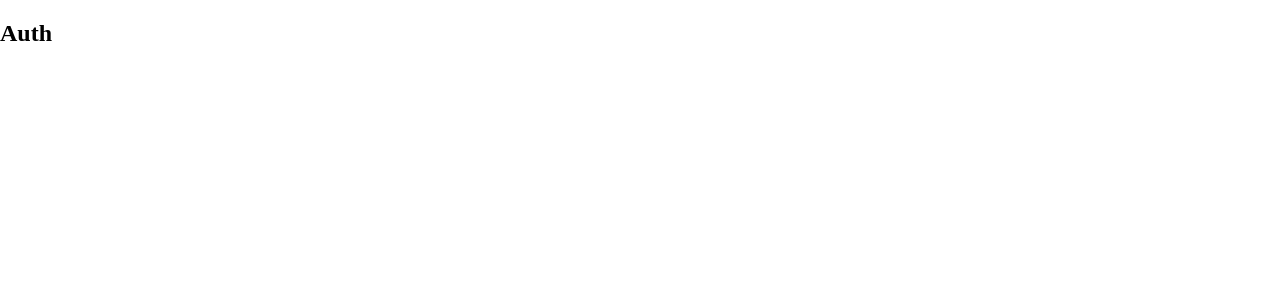
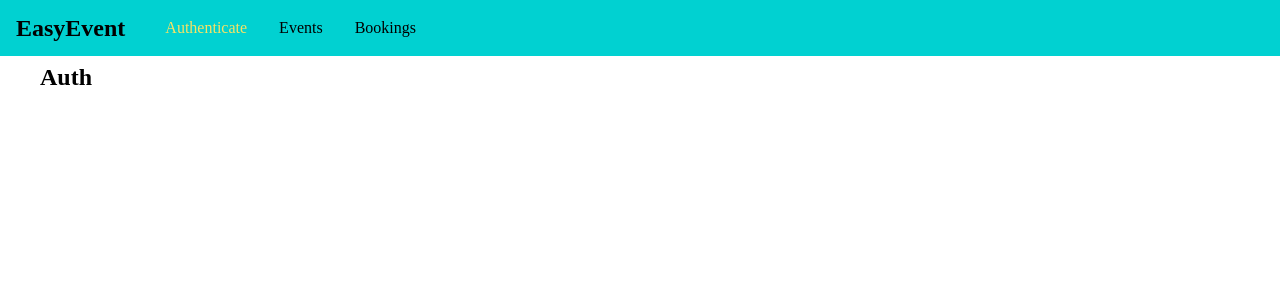
Before and after one commit to gnasamx/LearningCode, a React (Create React App) app in the folder GraphQL/graphql-react-event-booking/frontend/: page /auth in a window 1280 px wide. Shown: the top 300 px of the page. Built offline with nearby package versions, Linux system fonts and the light colour scheme.

Commit message:
:truck: Add navigation

```diff
--- /dev/null
+++ b/GraphQL/graphql-react-event-booking/frontend/src/App.css
@@ -0,0 +1,3 @@
+.main-content {
+  margin: 4rem 2.5rem;
+}
--- a/GraphQL/graphql-react-event-booking/frontend/src/App.js
+++ b/GraphQL/graphql-react-event-booking/frontend/src/App.js
@@ -3,17 +3,24 @@
 import AuthPage from './pages/Auth'
 import BookingsPage from './pages/Bookings'
 import EventPage from './pages/Events'
+import MainNavigation from './components/Navigation/MainNavigation'
+import './App.css'
 
 class App extends Component {
   render() {
     return (
       <BrowserRouter>
+        <React.Fragment>
+          <MainNavigation />
+          <main className="main-content">
             <Switch>
               <Redirect exact from="/" to="/auth" />
               <Route path="/auth" component={AuthPage} />
               <Route path="/events" component={EventPage} />
               <Route path="/bookings" component={BookingsPage} />
             </Switch>
+          </main>
+        </React.Fragment>
       </BrowserRouter>
     )
   }
--- /dev/null
+++ b/GraphQL/graphql-react-event-booking/frontend/src/components/Navigation/MainNavigation.css
@@ -0,0 +1,42 @@
+.main-navigation {
+  position: fixed;
+  left: 0;
+  top: 0;
+  width: 100%;
+  height: 3.5rem;
+  background: #01d1d1;
+  padding: 0 1rem;
+  display: flex;
+  align-items: center;
+}
+
+.main-navigation__logo h1 {
+  margin: 0;
+  font-size: 1.5rem;
+}
+
+.main-navigation__items {
+  margin: 0 1.5rem;
+}
+
+.main-navigation__items ul {
+  display: flex;
+  list-style: none;
+  padding: 0;
+  margin: 0;
+}
+
+.main-navigation__items li {
+  margin: 0 1rem;
+}
+
+.main-navigation__items a {
+  text-decoration: none;
+  color: #000;
+}
+
+.main-navigation__items a:hover,
+.main-navigation__items a:active,
+.main-navigation__items a.active {
+  color: #f8e264;
+}
--- /dev/null
+++ b/GraphQL/graphql-react-event-booking/frontend/src/components/Navigation/MainNavigation.js
@@ -0,0 +1,26 @@
+import React from 'react'
+import { NavLink } from 'react-router-dom'
+import './MainNavigation.css'
+
+const MainNavigation = props => (
+  <header className="main-navigation">
+    <div className="main-navigation__logo">
+      <h1>EasyEvent</h1>
+    </div>
+    <nav className="main-navigation__items">
+      <ul>
+        <li>
+          <NavLink to="/auth">Authenticate</NavLink>
+        </li>
+        <li>
+          <NavLink to="/events">Events</NavLink>
+        </li>
+        <li>
+          <NavLink to="/bookings">Bookings</NavLink>
+        </li>
+      </ul>
+    </nav>
+  </header>
+)
+
+export default MainNavigation
```
Lines whose indentation alone changed are shown as unchanged.
